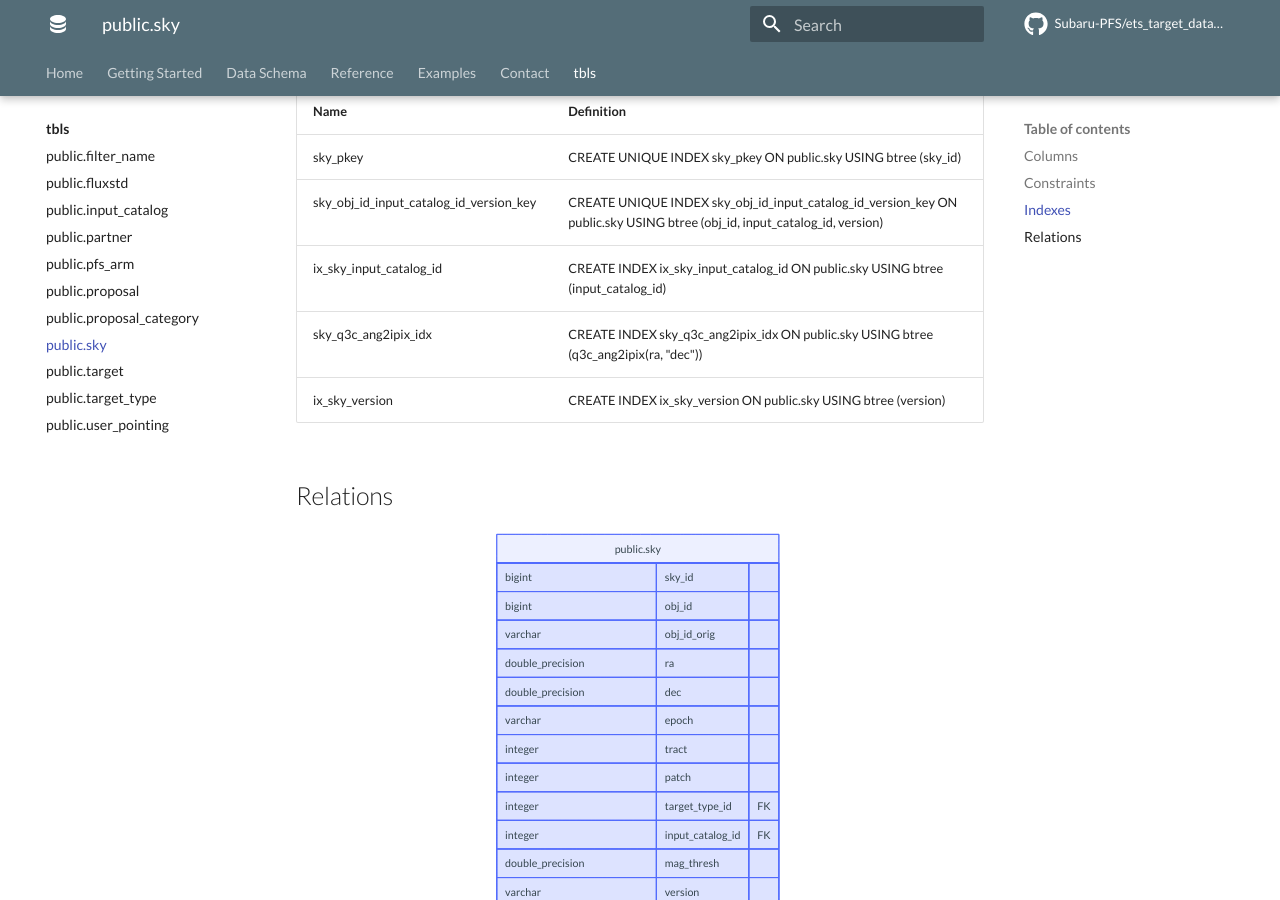
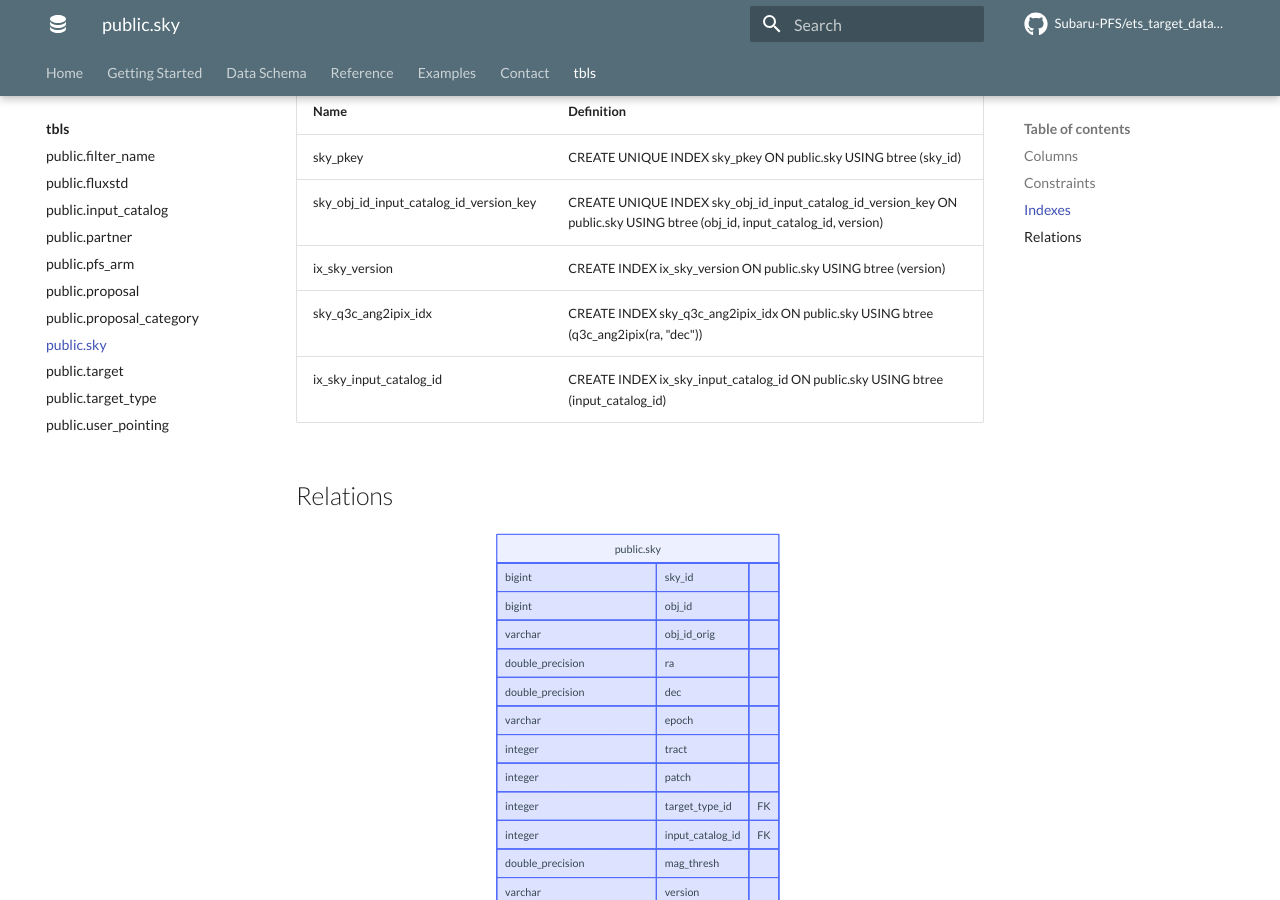
Before and after one commit to Subaru-PFS/ets_target_database, an MkDocs documentation site: the page built from docs/tbls/public.sky.md, in a window 1280 px wide and 900 px high, scrolled down 2050 px. Built offline with MkDocs 1.6.1 and Material for MkDocs 9.7.7, drawn with Linux system fonts in a browser that asks for light colours; plug-ins that fetch from the network failed and are left out; comment, search, counter and statistics services are not loaded.

```diff
--- a/docs/tbls/public.sky.md
+++ b/docs/tbls/public.sky.md
@@ -34,9 +34,9 @@
 | ---- | ---------- |
 | sky_pkey | CREATE UNIQUE INDEX sky_pkey ON public.sky USING btree (sky_id) |
 | sky_obj_id_input_catalog_id_version_key | CREATE UNIQUE INDEX sky_obj_id_input_catalog_id_version_key ON public.sky USING btree (obj_id, input_catalog_id, version) |
+| ix_sky_version | CREATE INDEX ix_sky_version ON public.sky USING btree (version) |
+| sky_q3c_ang2ipix_idx | CREATE INDEX sky_q3c_ang2ipix_idx ON public.sky USING btree (q3c_ang2ipix(ra, "dec")) |
 | ix_sky_input_catalog_id | CREATE INDEX ix_sky_input_catalog_id ON public.sky USING btree (input_catalog_id) |
-| sky_q3c_ang2ipix_idx | CREATE INDEX sky_q3c_ang2ipix_idx ON public.sky USING btree (q3c_ang2ipix(ra, "dec")) |
-| ix_sky_version | CREATE INDEX ix_sky_version ON public.sky USING btree (version) |
 
 ## Relations
 
```
Also changed, not shown: docs/tbls/public.fluxstd.md (+1 -1 lines), 1 other file.
